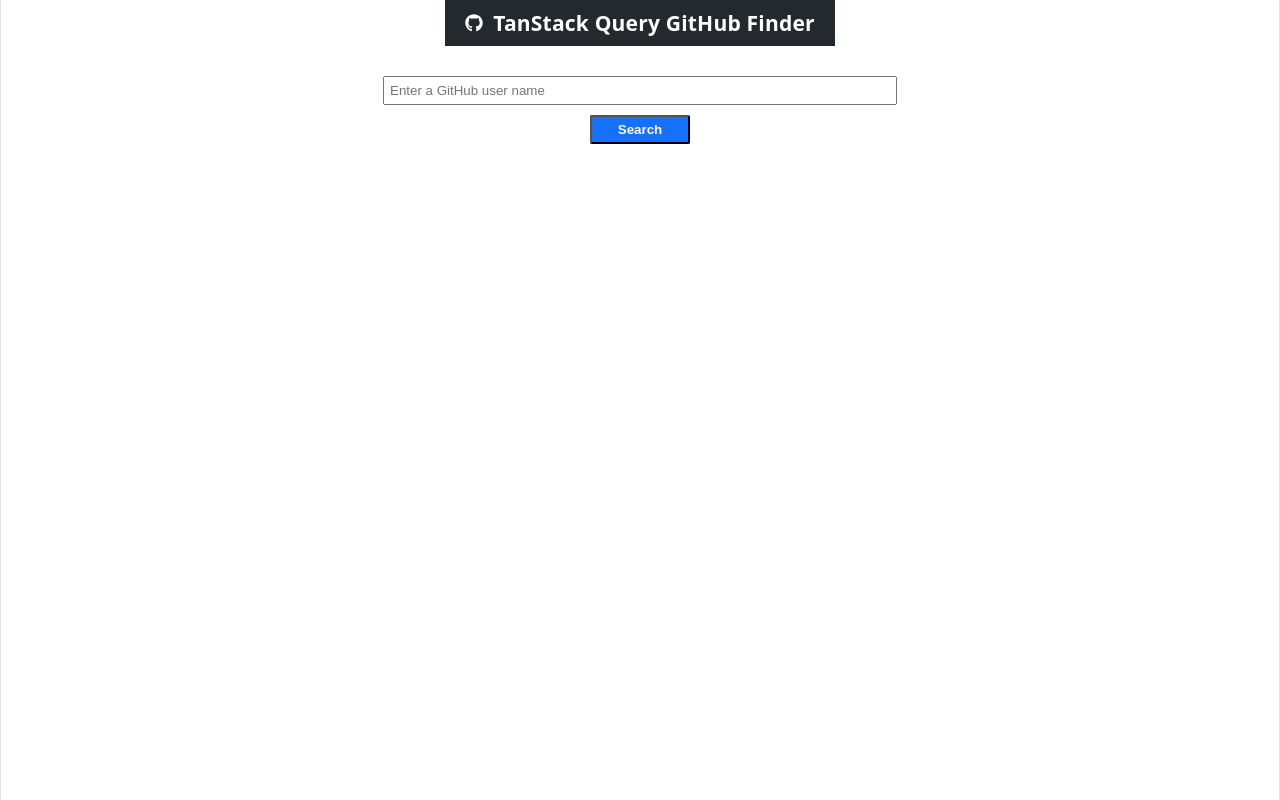
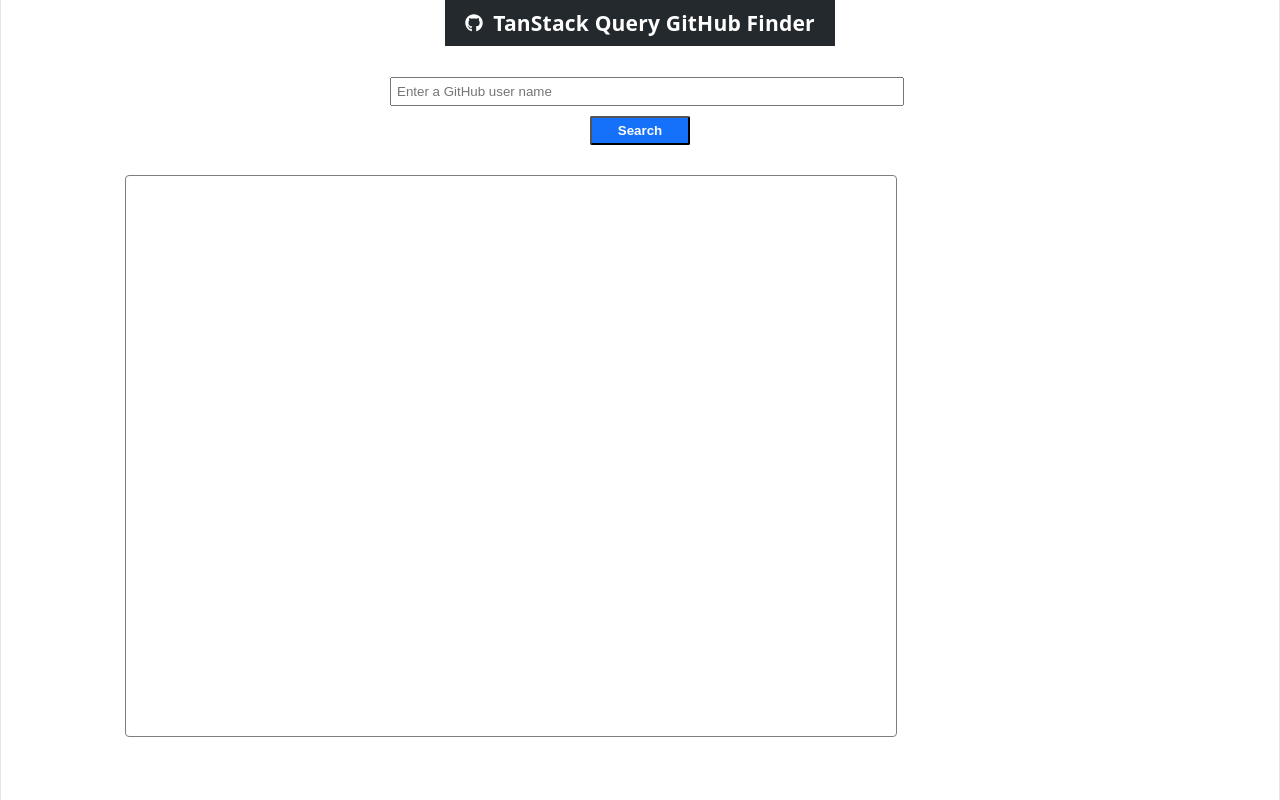
Before and after one commit to sleeplesseditor/TanStackQueryGitHubFinder, a React (Vite) app: page / in a window 1280 px wide. Built offline with nearby package versions, Linux system fonts and the light colour scheme.

Commit message:
Initial setup of suggestedUsers dropdown component

```diff
--- a/package.json
+++ b/package.json
@@ -14,7 +14,8 @@
     "react": "^19.2.5",
     "react-dom": "^19.2.5",
     "react-icons": "^5.6.0",
-    "sass": "^1.99.0"
+    "sass": "^1.99.0",
+    "use-debounce": "^10.1.1"
   },
   "devDependencies": {
     "@eslint/js": "^10.0.1",
--- a/src/api/github.ts
+++ b/src/api/github.ts
@@ -1,4 +1,4 @@
-export const fetchGitHubUsers = async (username: string) => {
+export const searchGitHubUsers = async (username: string) => {
     const response = await fetch(`${import.meta.env.VITE_GITHUB_API_URL}/search/users?q=${username}&per-page=10   `, {
         headers: {
             'X-GitHub-Api-Version': '2026-03-10'
--- a/src/components/RecentSearches/RecentSearches.tsx
+++ b/src/components/RecentSearches/RecentSearches.tsx
@@ -1,7 +1,7 @@
 import { FaClock, FaUser } from 'react-icons/fa';
 import { useQueryClient } from '@tanstack/react-query';
 import './recentSearches.scss';
-import { fetchGitHubUsers } from '@api/github';
+import { searchGitHubUsers } from '@api/github';
 
 interface RecentSearchProps {
     onSelect: (userName: string) => void;
@@ -28,7 +28,7 @@
                             onMouseEnter={() => {
                                 queryClient.prefetchQuery({
                                     queryKey: ['users', user],
-                                    queryFn: () => fetchGitHubUsers(user)
+                                    queryFn: () => searchGitHubUsers(user)
                                 })
                             }}
                         >
--- a/src/components/RecentSearches/recentSearches.scss
+++ b/src/components/RecentSearches/recentSearches.scss
@@ -5,7 +5,7 @@
     &__container {
         @include elementMixins.flexLayout(column, null, center);
         padding: 10px;
-        background-color: variables.$basic-white;
+        border: 1px solid variables.$gray;
         border-radius: 4px;
         gap: 5px;
         grid-area: recent;
@@ -14,7 +14,7 @@
     &__header {
         @include elementMixins.flexLayout(row, null, center);
         gap: 5px;
-        color: variables.$basic-black;
+        color: variables.$basic-white;
 
         h3 {
             margin: 0px;
@@ -24,9 +24,10 @@
     &__item {
         button {
             @include elementMixins.flexLayout(row, center, center);
-
+            cursor: pointer;
             width: 100%;
             gap: 10px;
+            height: 30px;
         }
     }
 
--- /dev/null
+++ b/src/components/SuggestionsDropdown/SuggestionsDropdown.tsx
@@ -0,0 +1,29 @@
+import type { GitHubUserProps } from '@components/types/componentTypes';
+
+interface SuggestionsProps {
+    onSelect: (selected: string) => void;
+    suggestions: []
+}
+
+const SuggestionsDropdown = ({ onSelect, suggestions }: SuggestionsProps) => {
+    return (
+        <ul className="suggested-user__list">
+            {suggestions?.slice(0,5).map((suggestedUser: GitHubUserProps) => (
+                <li
+                    className="suggested-user__item"
+                    key={suggestedUser.login}
+                    onClick={() => onSelect(suggestedUser.login)}
+                >
+                    <img
+                        alt={suggestedUser.login}
+                        className="suggested-user__icon"
+                        src={suggestedUser.avatar_url}
+                    />
+                    {suggestedUser.login}
+                </li>
+            ))}
+        </ul>
+    )
+}
+
+export default SuggestionsDropdown;
--- a/src/components/UserCard/UserCard.tsx
+++ b/src/components/UserCard/UserCard.tsx
@@ -1,17 +1,10 @@
 import { FaGithubAlt } from 'react-icons/fa';
 import '@components/UserSearch/userSearch.scss';
+import type { GitHubUserProps } from '@components/types/componentTypes';
 
-interface UserProps {
-    avatar_url: string
-    bio: string
-    html_url: string
-    login: string
-    name?: string
-}
-
-const UserCard = (user: UserProps) => {
+const UserCard = (user: GitHubUserProps) => {
     return (
-        <div className="user-search__result">
+        <div className="user-search__result" key={user.id}>
             <img
                 alt={`${user.login}'s avatar`}
                 className="user-search__avatar"
--- a/src/components/UserSearch/UserSearch.tsx
+++ b/src/components/UserSearch/UserSearch.tsx
@@ -1,8 +1,10 @@
 import * as React from 'react';
 import { useQuery } from '@tanstack/react-query';
-import { fetchGitHubUsers } from '@api/github';
+import { searchGitHubUsers } from '@api/github';
 import UserCard from '@components/UserCard/UserCard';
 import RecentSearches from '@components/RecentSearches/RecentSearches';
+import SuggestionsDropdown from '@components/SuggestionsDropdown/SuggestionsDropdown';
+import { useDebounce } from 'use-debounce';
 import './userSearch.scss';
 
 const UserSearch = () => {
@@ -13,10 +15,19 @@
         return storedItems ? JSON.parse(storedItems) : [];
     });
 
-    const { data, isLoading, error } = useQuery({
+    const [debouncedUserName] = useDebounce(userName, 300);
+    const [isSuggestionVisible, setIsSuggestionVisible] = React.useState<boolean>(false);
+
+    const { data, isLoading, error, refetch } = useQuery({
         queryKey: ['users', submittedUserName],
-        queryFn: () => fetchGitHubUsers(submittedUserName),
+        queryFn: () => searchGitHubUsers(submittedUserName),
         enabled: !!submittedUserName
+    });
+
+    const { data: suggestions } = useQuery({
+        queryKey: ['github-user-suggestions', debouncedUserName],
+        queryFn: () => searchGitHubUsers(debouncedUserName),
+        enabled: debouncedUserName.length > 1
     });
 
     const handleSubmit = (e: React.FormEvent<HTMLFormElement>) => {
@@ -36,6 +47,18 @@
         localStorage.setItem('recentUsers', JSON.stringify(recentUsers));
     }, [recentUsers]);
 
+    const messageDisplay = () => {
+        if (isLoading) {
+            return <p className="loading-message">Loading...</p>
+        } else if (error) {
+            return <p className="error-message">Error: {error.message}</p>
+        } else {
+            return <h5 className="user-search__results-message">{submittedUserName.length > 0 ? "No users found..." : ""}</h5>
+        }
+    }
+
+    console.log('IS', isSuggestionVisible, suggestions)
+
     return (
         <React.Fragment>
             <div className="user-search__container">
@@ -43,12 +66,39 @@
                     className="user-search__form"
                     onSubmit={handleSubmit}
                 >
-                    <input
-                        placeholder='Enter a GitHub user name'
-                        onChange={(e) => setUserName(e.target.value)}
-                        type="text"
-                        value={userName}
-                    />
+                    <div className="dropdown-wrapper">
+                        <input
+                            className="user-search__input"
+                            onChange={(e) => {
+                                const val = e.target.value;
+                                setUserName(val);
+                                setIsSuggestionVisible(val.trim().length > 1);
+                            }}
+                            placeholder='Enter a GitHub user name'
+                            type="text"
+                            value={userName}
+                        />
+                        {isSuggestionVisible && suggestions?.items?.length > 0 && (
+                            <SuggestionsDropdown
+                                onSelect={(selected) => {
+                                    setUserName(selected);
+                                    setIsSuggestionVisible(false);
+
+                                    if(submittedUserName !== selected) {
+                                        setSubmittedUserName(selected)
+                                    } else {
+                                        refetch();
+                                    }
+
+                                    setRecentUsers((prev) => {
+                                        const updated = [selected, ...prev.filter((user) => user !== selected)];
+                                        return updated.slice(0,5);
+                                    });
+                                }}
+                                suggestions={suggestions.items}
+                            />
+                        )}
+                    </div>
                     <button
                         className="user-search__button"
                         type="submit"
@@ -56,15 +106,17 @@
                         Search
                     </button>
                 </form>
-                {isLoading && <p className="loading-message">Loading...</p>}
-                {error && <p className="error-message">Error: {error.message}</p>}
             </div>
             <div className="user-search__content">
-                {data?.items.length > 0 && (
+                {data?.items.length > 0 ? (
                     <div className="user-search__results-container">
                         {data.items.map((user: any) => (
                             <UserCard {...user} />
                         ))}
+                    </div>
+                ) : (
+                    <div className="user-search__message-container">
+                        {messageDisplay()}
                     </div>
                 )}
                 {recentUsers.length > 0 && (
--- a/src/components/UserSearch/userSearch.scss
+++ b/src/components/UserSearch/userSearch.scss
@@ -65,7 +65,7 @@
         gap: 10px;
         padding: 10px;
 
-        input {
+        .user-search__input {
             width: 100%;
             padding: 5px;
         }
@@ -114,12 +114,60 @@
         }
     }
 
+    &__message-container,
+    &__results-container {
+        height: 70vh;
+        grid-area: results;
+        border: 1px solid variables.$gray;
+        border-radius: 4px;
+        width: 770px;
+    }
+
+    &__message-container {
+        display: flex;
+        flex-direction: column;
+        justify-content: center;
+        align-items: center;
+    }
+
     &__results-container {
         display: grid;
         grid-template-columns: 1fr 1fr 1fr;
         gap: 5px;
-        height: 70vh;
         overflow-y: scroll;
-        grid-area: results;
     }
 }
+
+.dropdown-wrapper {
+    width: 100%;
+}
+
+.suggested-user {
+    &__icon {
+        height: 30px;
+        width: 30px;
+        border-radius: 50%;
+    }
+
+    &__item {
+        @include elementMixins.flexLayout(row, null, center);
+        gap: 5px;
+        cursor: pointer;
+        transition: all .2s ease-in-out;
+        padding: 5px 10px;
+
+        &:hover {
+            background-color: #eeeeee;
+        }
+    }
+
+    &__list {
+        @include elementMixins.flexLayout(column, null, null);
+        list-style: none;
+        margin: 0;
+        padding: 0;
+        background-color: variables.$basic-white;
+        color: variables.$basic-black;
+        font-weight: 700;
+    }
+}
--- /dev/null
+++ b/src/components/types/componentTypes.ts
@@ -0,0 +1,8 @@
+export interface GitHubUserProps {
+    avatar_url: string
+    bio: string
+    html_url: string
+    id: number
+    login: string
+    name?: string
+}
--- a/src/styles/variables.scss
+++ b/src/styles/variables.scss
@@ -1,5 +1,6 @@
 $basic-white: #ffffff;
 $basic-black: #000000;
+$gray: rgb(126, 126, 126);
 
 $box-shadow-standard: 10px 10px 15px 0px $basic-black;
 
```
Also changed, not shown: 1 other file (tests, documents, lock files or other folders).
